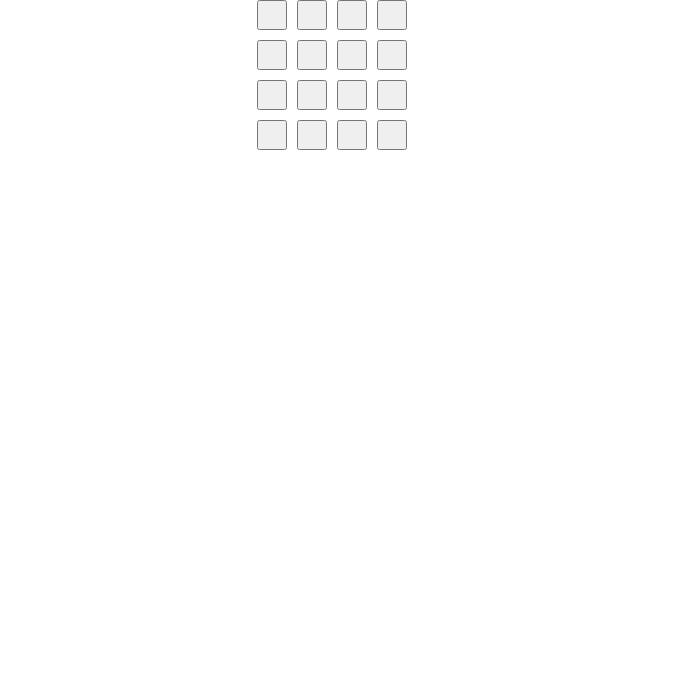
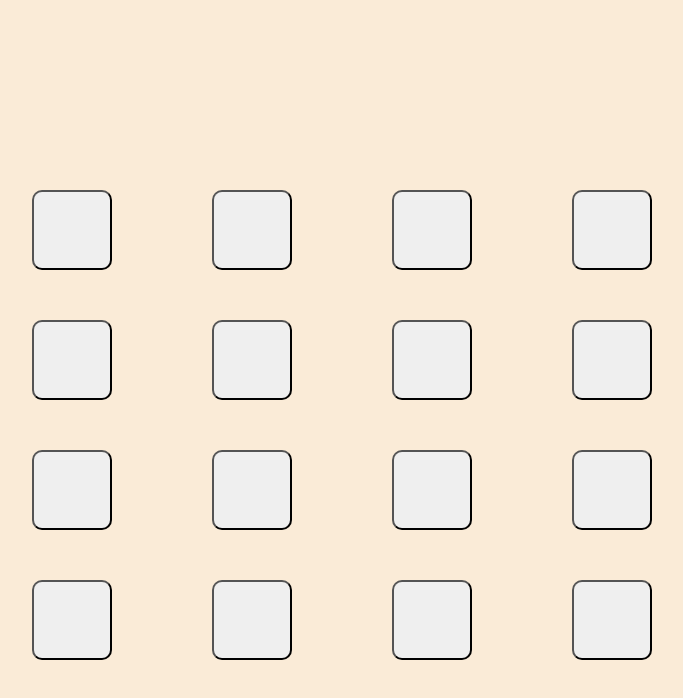
Before and after one commit to anlclk/Memory-Game, a plain HTML site: page index.html in a window 1280 px wide. Shown: the whole page, without its empty margins (308-991 px from the left). Drawn offline with Linux system fonts and the light colour scheme.

Commit message:
tasarım düzeltildi.

```diff
--- a/assets/css/style.css
+++ b/assets/css/style.css
@@ -3,15 +3,25 @@
     margin: 0;
     box-sizing: border-box;
 }
+body{
+    height: 100vh;
+    display: flex;
+    align-items: center;
+    justify-content: center;
+    background-color: antiquewhite;
+}
 .gameBox {
     margin-inline: auto;
-    width: 150px;
+    width: 600px;
     display: grid;
     grid-template-columns: repeat(3,1fr);
     grid-template-rows: repeat(3, 1fr);
-    gap: 10px;
+    gap: 100px;
 }
 .gameBox button {
+    width: 80px;
+    height: 80px;
+    border-radius: 10px;
     user-select: none;
 }
 .memory {
```
